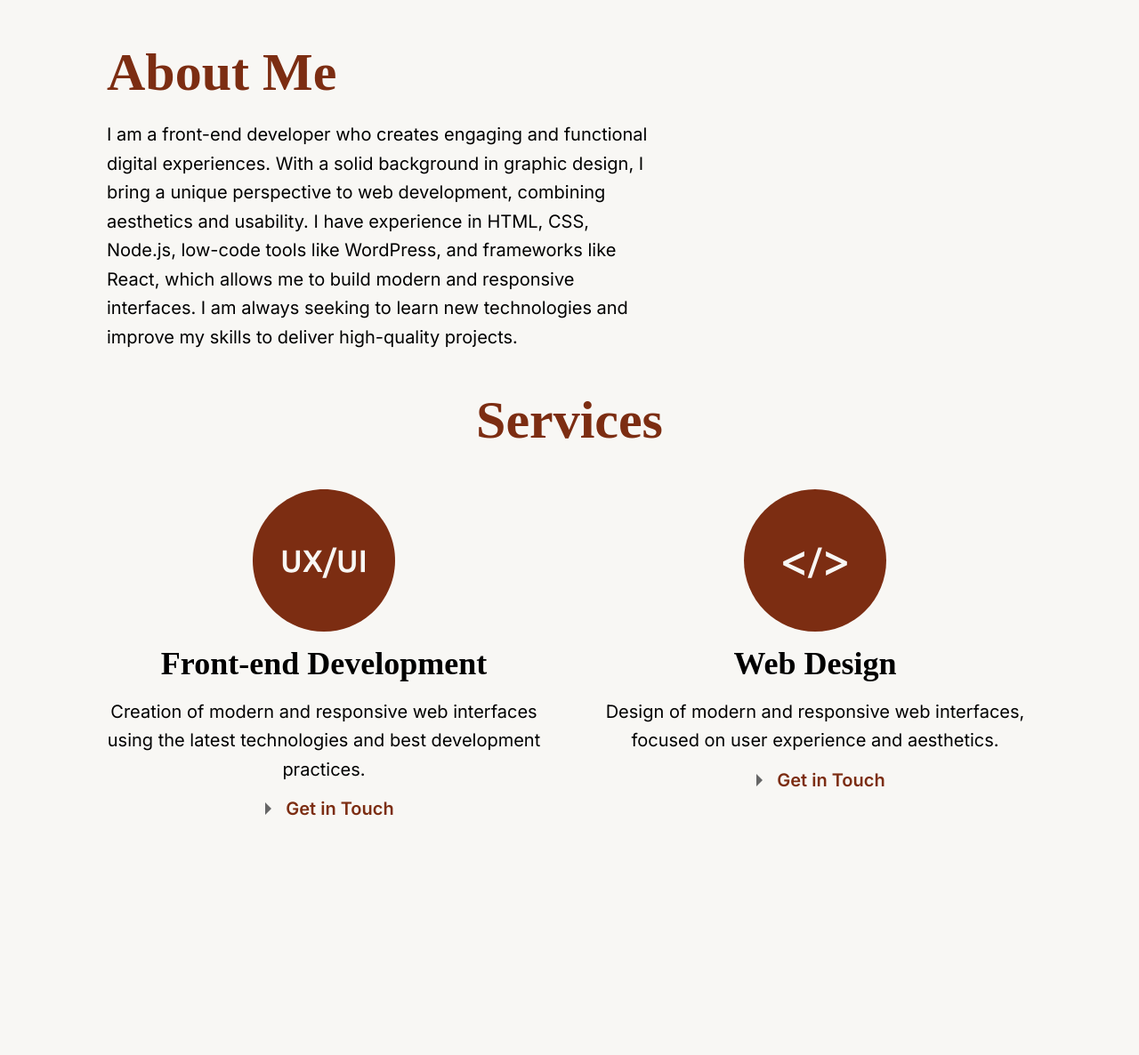
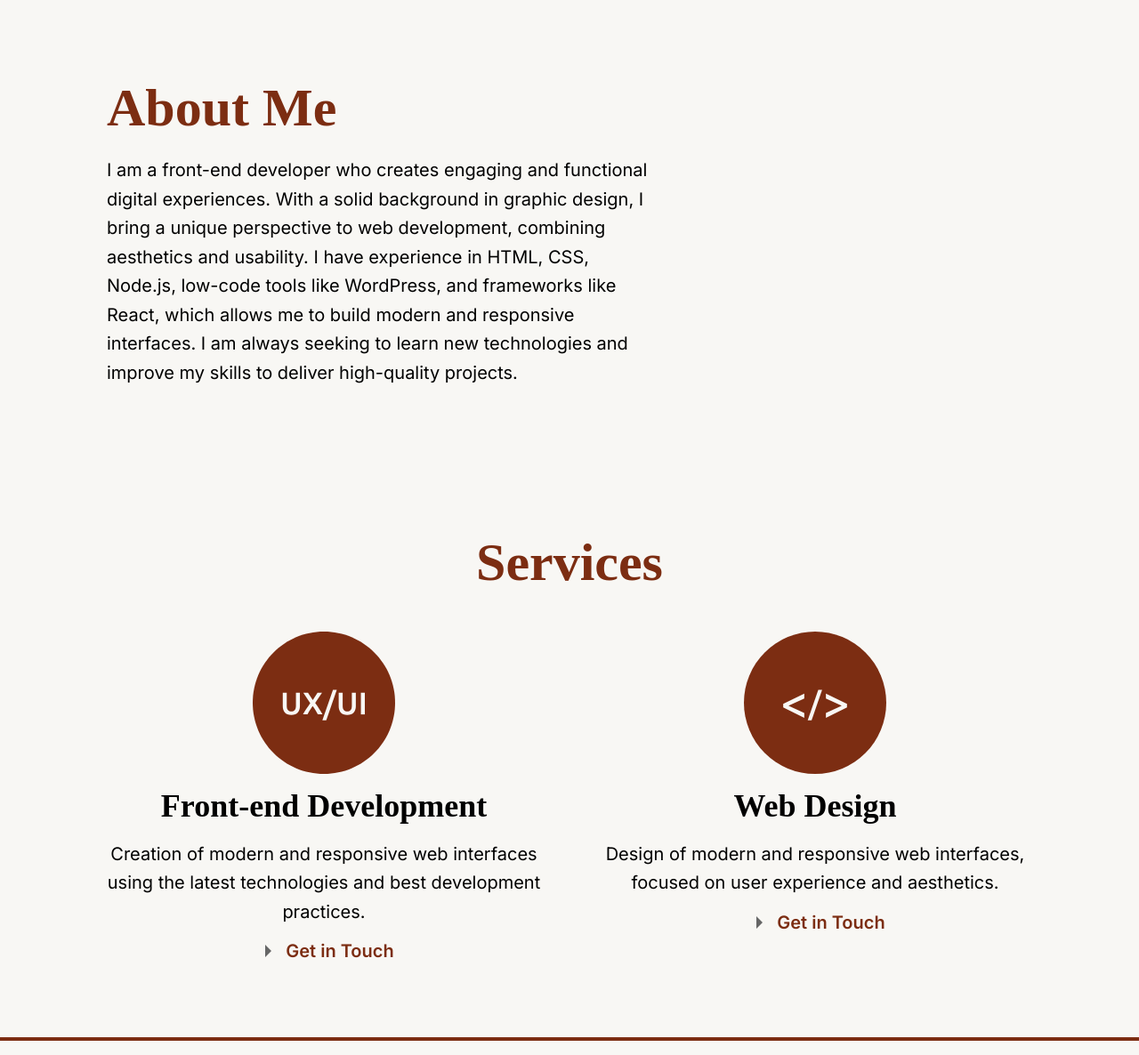
Before and after one commit to rafaelsilva039133-boop/portfolio, a Next.js app: page /en in a window 1280 px wide. Shown: the part 1596-2782 px from the top of the page at 89% size. Built offline with nearby package versions, Linux system fonts and the light colour scheme; a web font is replaced by a local one.

Commit message:
style: about page, header text, services

```diff
--- a/app/globals.css
+++ b/app/globals.css
@@ -33,6 +33,10 @@ html {
     @apply text-base sm:text-lg md:text-xl leading-relaxed font-Inter;
   }
 
+  .text-header{
+    @apply text-base sm:text-lg md:text-xl leading-relaxed font-Inter font-bold;
+  }
+
   .responsive-container{
     @apply px-4 sm:px-6 md:px-10 lg:px-20 xl:px-30;
   }
--- a/components/about.jsx
+++ b/components/about.jsx
@@ -4,7 +4,7 @@ function About(){
   const t = useTranslations("About");
 
   return(
-    <section id="about" className=" flex flex-col justify-center responsive-container py-10">
+    <section id="about" className=" flex flex-col justify-center responsive-container py-20">
       <div className=" xl:w-3/5 text-center xl:text-left">
         <h1 className=" title pb-4">{t("title")}</h1>
         <p className=" text">{t("description")}</p>
--- a/components/services.jsx
+++ b/components/services.jsx
@@ -4,9 +4,9 @@ import Button from "./button";
 function Services(){
   const t = useTranslations("Services");
   return(
-    <section id="services" className="fullscreen  responsive-container">
+    <section id="services" className=" responsive-container py-20">
       <h1 className="title text-center ">{t("title")}</h1>
-      <div className="flex flex-col md:flex-row justify-between text-center pt-10 pb-10 gap-16">
+      <div className="flex flex-col md:flex-row justify-between text-center pt-10 pb-10 md:pb-0 gap-16">
         <div className="flex flex-col items-center gap-3 m-2 md:m-0 md:w-1/2">
           <img src="/webdesign.svg" alt="Web Design" className="h-40" />
           <h2 className="subtitle">{t("service1")}</h2>
```
